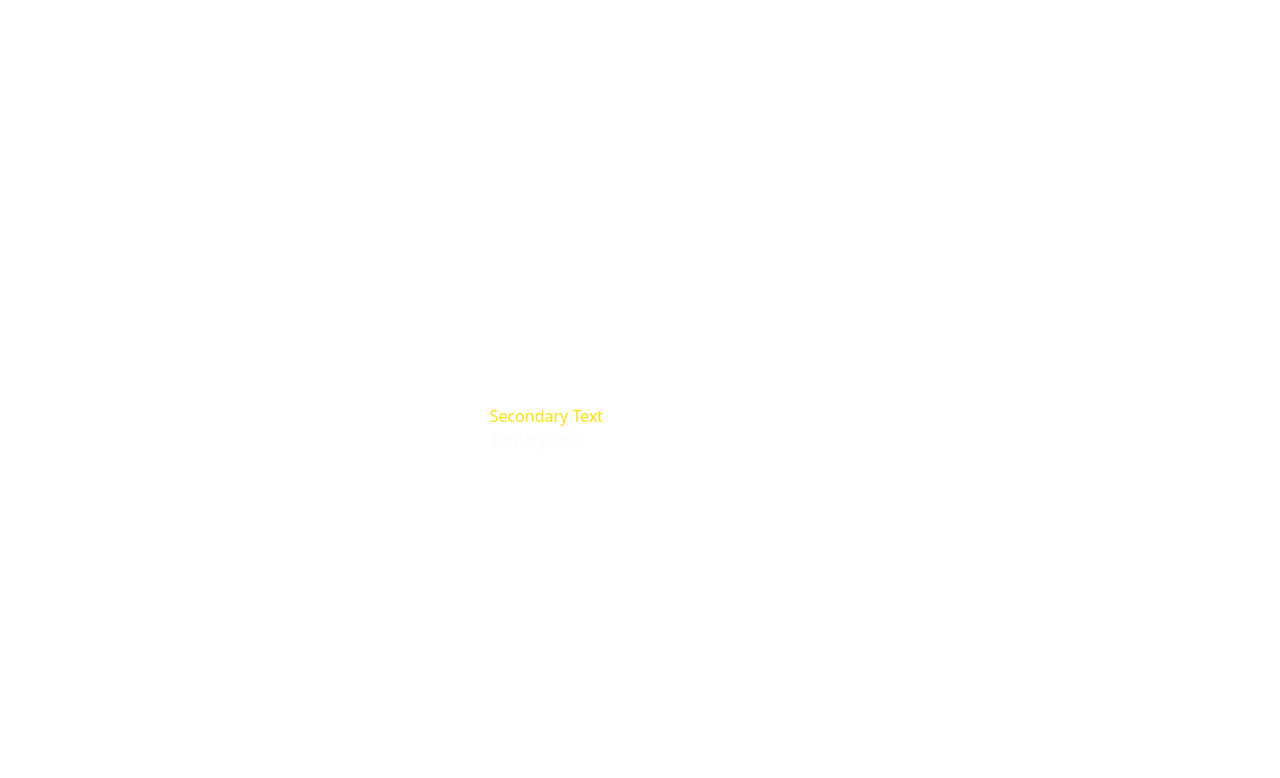
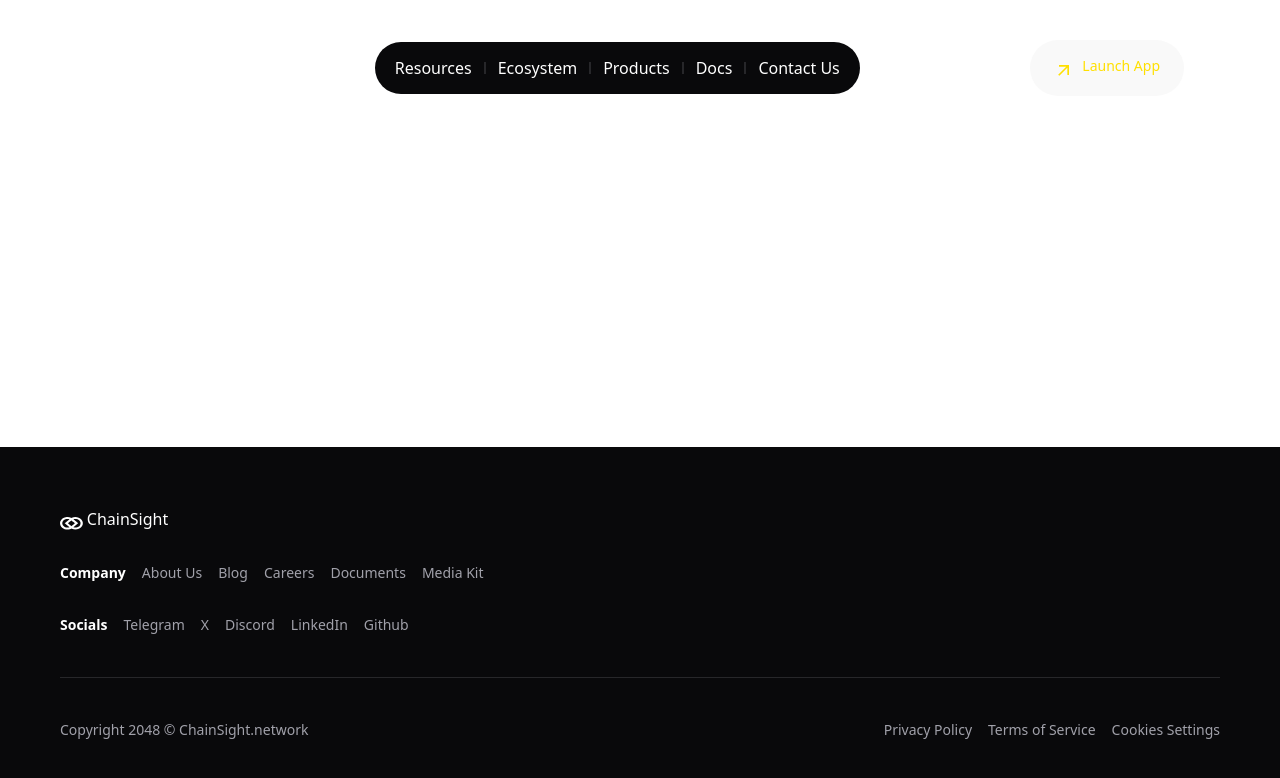
Before and after one commit to horizonx-tech/chainsight-lp-v4, a React (Vite) app: page / in a window 1280 px wide. Shown: the top 778 px of the page. Built offline with nearby package versions, Linux system fonts and the light colour scheme.

Commit message:
Feat: Add Navbar and Footer Components with responsiveness

```diff
--- a/package.json
+++ b/package.json
@@ -11,8 +11,11 @@
   },
   "dependencies": {
     "@tailwindcss/vite": "^4.0.15",
+    "clsx": "^2.1.1",
+    "framer-motion": "^12.5.0",
     "react": "^19.0.0",
     "react-dom": "^19.0.0",
+    "react-icons": "^5.5.0",
     "tailwindcss": "^4.0.15"
   },
   "devDependencies": {
--- a/src/App.tsx
+++ b/src/App.tsx
@@ -1,12 +1,13 @@
-import theme from "./constants/theme";
+// import theme from "./constants/theme";
+import Navbar from "./components/main/Navbar";
+import Footer from "./components/main/Footer";
 
 function App() {
   return (
     <>
       <div>
-        <h1 style={{ color: theme.colors.text.primary }}>Primary Text</h1>
-        <h2 style={{ color: theme.colors.text.secondary }}>Secondary Text</h2>
-        <p style={{ color: theme.colors.text.tertiary }}>Tertiary Text</p>
+        <Navbar/>
+        <Footer/>
       </div>
     </>
   )
--- /dev/null
+++ b/src/components/main/Footer.tsx
@@ -0,0 +1,55 @@
+import theme from "../../constants/theme";
+
+const Footer = () => {
+  return (
+    <div className="absolute left-0 bottom-0 w-full flex justify-center">
+      <div className="w-full" style={{backgroundColor: theme.colors.background.secondary}}>
+        <div className="p-15 flex flex-col gap-14 md:gap-8 px-4 md:px-15">
+          <div className="flex gap-1 items-center md:items-start justify-center md:justify-start">
+            <div className="w-[22.82px] h-[13.48px] mt-[9.6px]">
+              <img src="/logo.svg" alt="ChainSight"/>
+            </div>
+            <div style={{ color: theme.colors.text.primary }}>ChainSight</div>
+          </div>
+
+          {/* Company Links */}
+          <div className="flex flex-col md:flex-row gap-4 text-lg md:text-sm text-[#A1A1AA]">
+            <div className="font-bold flex items-center justify-center" style={{ color: theme.colors.text.primary }}>Company</div>
+            <div className="flex flex-col items-center justify-center md:flex-row gap-4">
+              <div className="hover:text-[#fff]">About Us</div>
+              <div className="hover:text-[#fff]">Blog</div>
+              <div className="hover:text-[#fff]">Careers</div>
+              <div className="hover:text-[#fff]">Documents</div>
+              <div className="hover:text-[#fff]">Media Kit</div>
+            </div>
+          </div>
+
+          {/* Social Links */}
+          <div className="flex flex-col md:flex-row gap-4 text-lg md:text-sm text-[#A1A1AA]">
+            <div className="font-bold flex items-center justify-center" style={{ color: theme.colors.text.primary }}>Socials</div>
+            <div className="flex flex-col items-center justify-center md:flex-row gap-4">
+              <div className="hover:text-[#fff]">Telegram</div>
+              <div className="hover:text-[#fff]">X</div>
+              <div className="hover:text-[#fff]">Discord</div>
+              <div className="hover:text-[#fff]">LinkedIn</div>
+              <div className="hover:text-[#fff]">Github</div>
+            </div>
+          </div>
+
+          <hr className="border-t border-[#27272A] my-[10px]" />
+
+          <div className="flex flex-col md:flex-row justify-between text-lg md:text-sm text-[#A1A1AA] gap-4">
+            <div className="text-center md:text-left">Copyright 2048 © ChainSight.network</div>
+            <div className="flex flex-col md:flex-row gap-4 justify-center items-center">
+              <div className="hover:text-[#fff]">Privacy Policy</div>
+              <div className="hover:text-[#fff]">Terms of Service</div>
+              <div className="hover:text-[#fff]">Cookies Settings</div>
+            </div>
+          </div>
+        </div>
+      </div>
+    </div>
+  );
+};
+
+export default Footer;
--- /dev/null
+++ b/src/components/main/Navbar.tsx
@@ -0,0 +1,133 @@
+import { useState } from "react";
+import { motion, AnimatePresence } from "framer-motion";
+import theme from "../../constants/theme";
+import Button from "../sub/Button";
+import { MdOutlineArrowOutward } from "react-icons/md";
+import { RxHamburgerMenu } from "react-icons/rx";
+import { AiOutlineClose } from "react-icons/ai";
+
+const Navbar = () => {
+  const [isOpen, setIsOpen] = useState(false);
+
+  const menuVariants = {
+    hidden: {
+      opacity: 0,
+      y: -50,
+      transition: {
+        duration: 0.3,
+        ease: "easeInOut"
+      }
+    },
+    visible: {
+      opacity: 1,
+      y: 0,
+      transition: {
+        duration: 0.3,
+        ease: "easeInOut"
+      }
+    }
+  };
+
+  const menuItemVariants = {
+    hidden: {
+      opacity: 0,
+      y: -20
+    },
+    visible: (custom: number) => ({
+      opacity: 1,
+      y: 0,
+      transition: {
+        delay: custom * 0.1,
+        duration: 0.3
+      }
+    })
+  };
+
+  const menuItems = ["Resources", "Ecosystem", "Products", "Docs", "Contact Us"];
+
+  return (
+    <div className="absolute top-10 left-0 w-full flex justify-center">
+      <div className="flex flex-col items-center justify-center w-full">
+        <div className="w-[85vw] flex items-center justify-between">
+          <div className="flex gap-1">
+            <div className="w-[22.82px] h-[13.48px] mt-[9.6px]">
+              <img src="/logo.svg" alt="ChainSight"/>
+            </div>
+            <div style={{ color: theme.colors.text.primary }}>
+              ChainSight
+            </div>
+          </div>
+
+          {/* Desktop Navigation */}
+          <div
+            className="hidden lg:flex text-[#FAFAFA] rounded-full"
+            style={{
+              color: theme.colors.text.primary,
+              backgroundColor: theme.colors.background.secondary
+            }}
+          >
+            <div className="flex p-2">
+              {menuItems.map((item, index) => (
+                <div
+                  key={index}
+                  className={`my-3 px-3 h-3 flex items-center justify-center ${
+                    index < 4 ? "border-r-2 border-[#27272A]" : ""
+                  }`}
+                >
+                  {item}
+                </div>
+              ))}
+            </div>
+          </div>
+
+          <Button
+            variant="primary"
+            size="lg"
+            className="hidden lg:flex gap-2 p-2 py-4 text-sm"
+          >
+            <MdOutlineArrowOutward size={20} className="mt-1"/>
+            Launch App
+          </Button>
+
+          {/* Mobile Menu Toggle */}
+          <div
+            className="lg:hidden cursor-pointer"
+            onClick={() => setIsOpen(!isOpen)}
+          >
+            {isOpen ? <AiOutlineClose size={30}/> : <RxHamburgerMenu size={30}/>}
+          </div>
+        </div>
+
+        {/* Mobile Navigation Menu */}
+        <AnimatePresence>
+          {isOpen && (
+            <motion.div
+              initial="hidden"
+              animate="visible"
+              exit="hidden"
+              variants={menuVariants}
+              className="flex flex-col items-center justify-center w-full gap-5 mt-3 lg:hidden"
+            >
+              {menuItems.map((item, index) => (
+                <motion.div
+                  key={index}
+                  custom={index}
+                  initial="hidden"
+                  animate="visible"
+                  variants={menuItemVariants}
+                  className={`my-3 px-3 h-3 flex items-center justify-center ${
+                    index < 4 ? "border-r-2 border-[#27272A]" : ""
+                  }`}
+                >
+                  {item}
+                </motion.div>
+              ))}
+            </motion.div>
+          )}
+        </AnimatePresence>
+      </div>
+    </div>
+  );
+};
+
+export default Navbar;
--- /dev/null
+++ b/src/components/sub/Button.tsx
@@ -0,0 +1,49 @@
+import React from "react";
+import clsx from "clsx";
+
+type Variant = "primary" | "secondary" | "outline";
+type Size = "sm" | "md" | "lg";
+
+interface ButtonProps {
+  children: React.ReactNode;
+  variant?: Variant;
+  size?: Size;
+  className?: string;
+  onClick?: () => void;
+}
+
+const Button: React.FC<ButtonProps> = ({
+  children,
+  variant = "primary",
+  size = "md",
+  className,
+  onClick,
+}) => {
+  const variantStyles: Record<Variant, string> = {
+    primary: "bg-[#09090B] rounded-full text-[#FFE000]",
+    secondary: "bg-gray-600 text-white hover:bg-gray-700",
+    outline: "border border-gray-600 text-gray-600 hover:bg-gray-100",
+  };
+
+  const sizeStyles: Record<Size, string> = {
+    sm: "px-3 py-1 text-sm",
+    md: "px-4 py-2 text-base",
+    lg: "px-6 py-3 text-lg",
+  };
+
+  return (
+    <button
+      className={clsx(
+        " transition duration-200",
+        variantStyles[variant],
+        sizeStyles[size],
+        className
+      )}
+      onClick={onClick}
+    >
+      {children}
+    </button>
+  );
+};
+
+export default Button;
--- a/src/constants/theme.ts
+++ b/src/constants/theme.ts
@@ -1,3 +1,4 @@
+
 const theme={
     colors:{
         text:{
@@ -5,7 +6,10 @@ const theme={
             secondary: '#FFE000',
             tertiary: '#F8FAFC'
         },
-        background: '#000000'
+        background:{
+            primary: '#00000',
+            secondary: '#09090B'
+        }
     },
 };
 
--- a/src/index.css
+++ b/src/index.css
@@ -28,8 +28,8 @@ a:hover {
 body {
   margin: 0;
   background-color: var(--background-color);
-  min-height: 100vh;
-  min-width: 100vw;
+  min-height: 100%;
+  min-width: 100%;
   display: flex;
   align-items: center;
   justify-content: center;
@@ -40,24 +40,6 @@ h1 {
   line-height: 1.1;
 }
 
-button {
-  border-radius: 8px;
-  border: 1px solid transparent;
-  padding: 0.6em 1.2em;
-  font-size: 1em;
-  font-weight: 500;
-  font-family: inherit;
-  background-color: #1a1a1a;
-  cursor: pointer;
-  transition: border-color 0.25s;
-}
-button:hover {
-  border-color: #646cff;
-}
-button:focus,
-button:focus-visible {
-  outline: 4px auto -webkit-focus-ring-color;
-}
 
 @media (prefers-color-scheme: light) {
   :root {
```
Also changed, not shown: public/logo.svg (added), 1 other file (tests, documents, lock files or other folders).
